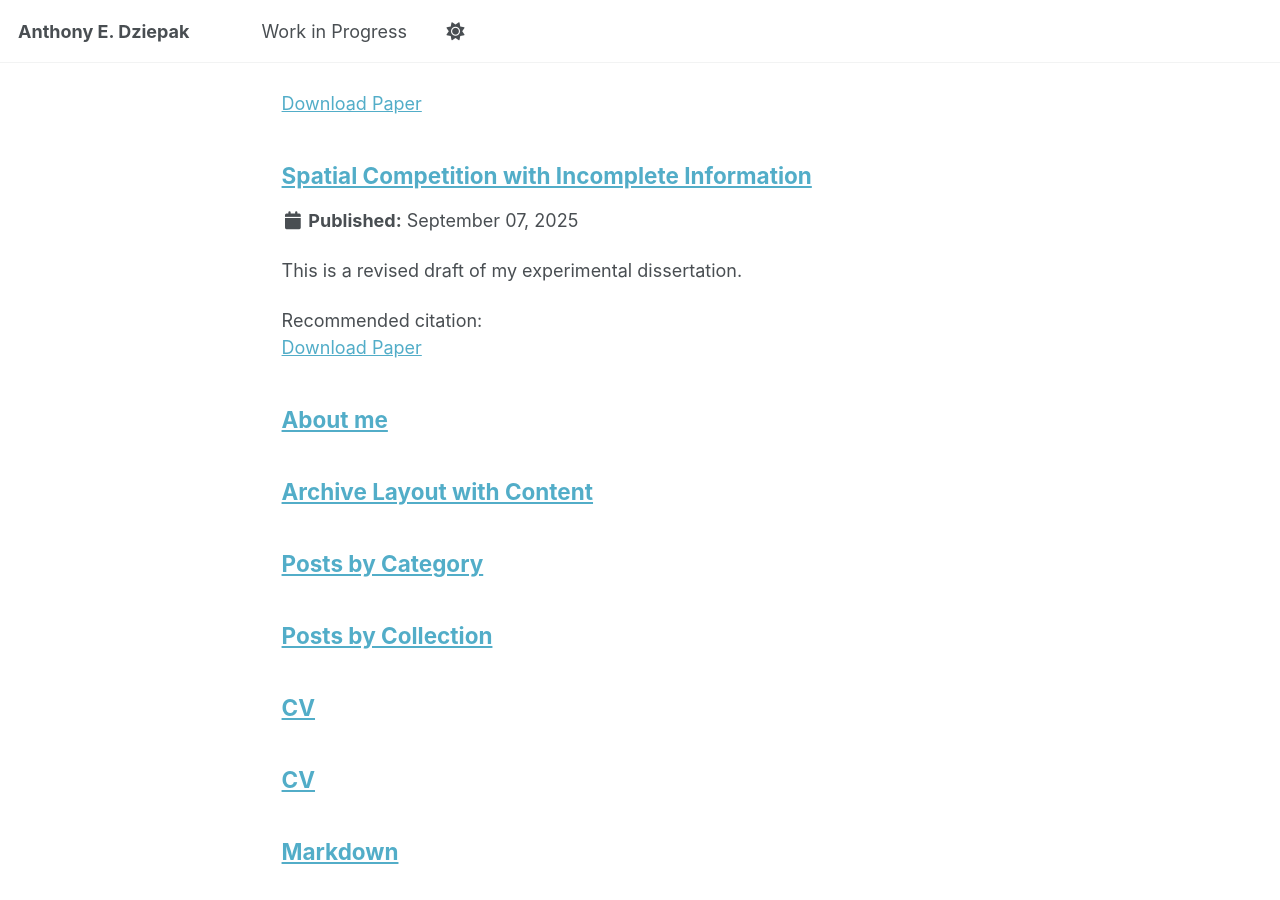
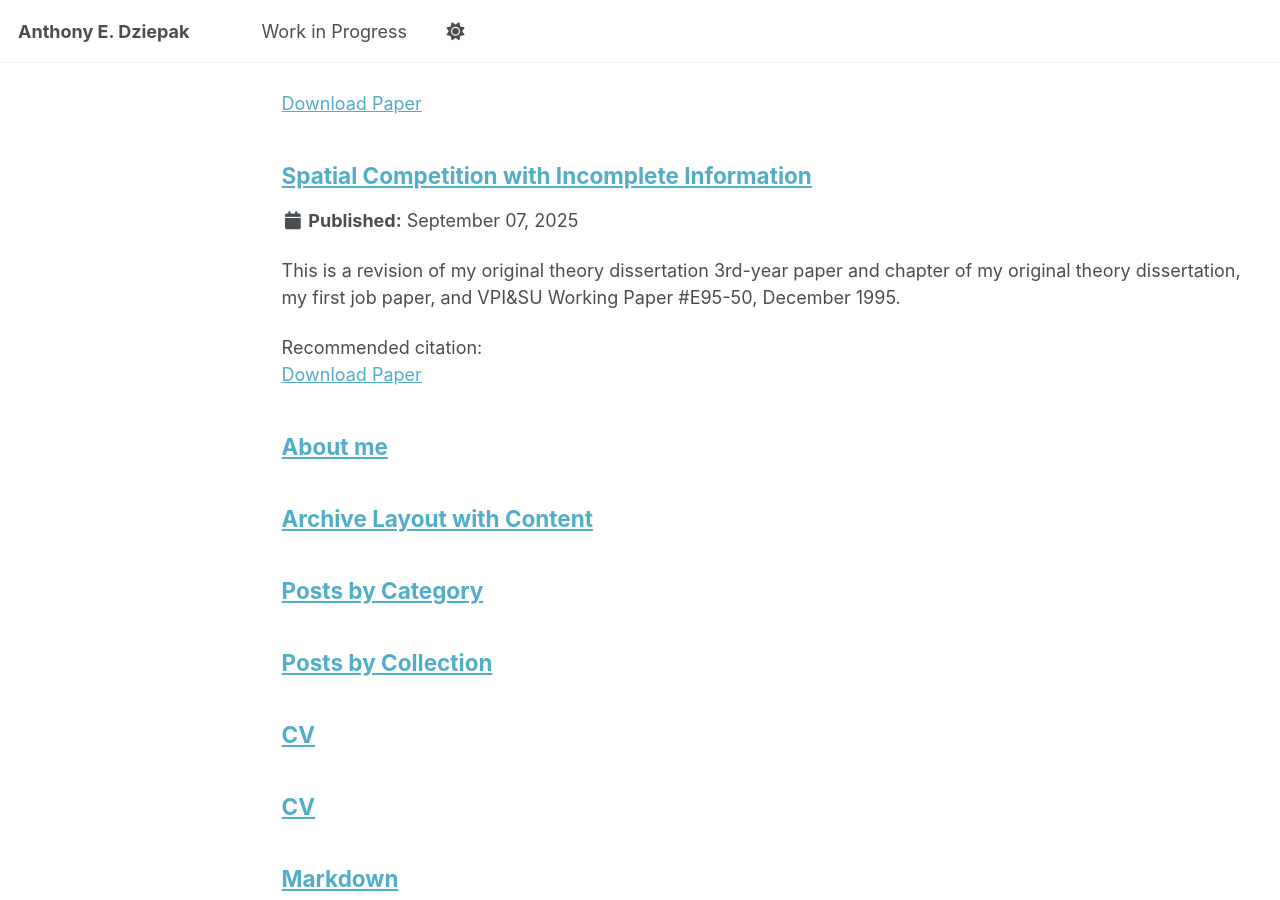
Before and after one commit to AEDziepak/AEDziepak.github.io, a Jekyll site: the page built from _pages/page-archive.html, in a window 1280 px wide and 900 px high, scrolled down 545 px. Built offline with Jekyll 4.4.1, drawn with Linux system fonts in a browser that asks for light colours; a script that is not in the unit is left out.

Commit message:
Update Incomplete Info.md

```diff
--- a/workinprogress/Incomplete Info.md
+++ b/workinprogress/Incomplete Info.md
@@ -3,7 +3,7 @@ title: "Spatial Competition with Incomplete Information"
 collection: " "
 category: " "
 permalink: /workinprogress/Incomplete Info
-excerpt: 'This is a revised draft of my experimental dissertation.'
+excerpt: 'This is a revision of my original theory dissertation 3rd-year paper and chapter of my original theory dissertation, my first job paper, and VPI&SU Working Paper #E95-50, December 1995.'
 date: 2025-09-07
 venue: " "
 slidesurl:
```
